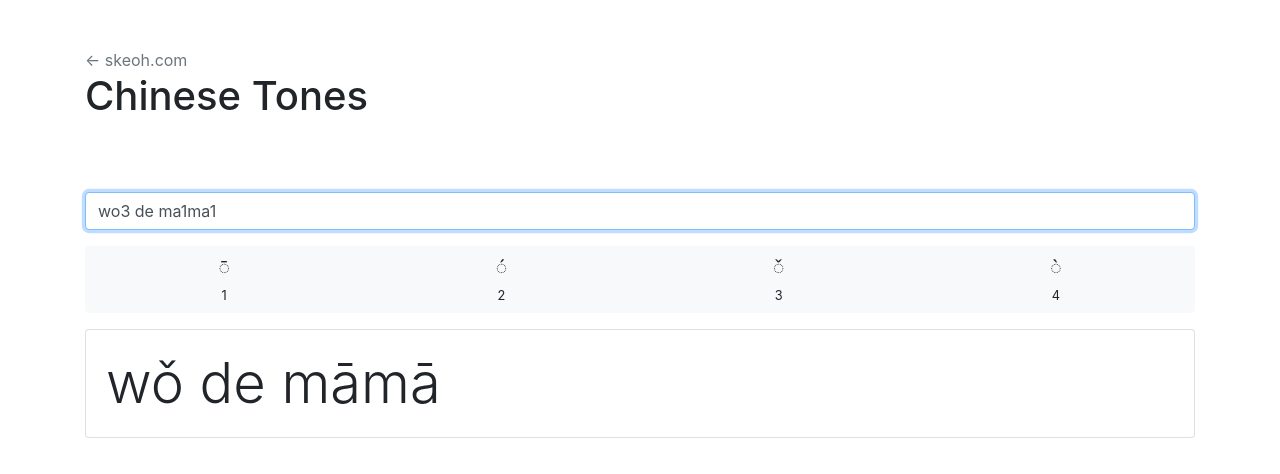
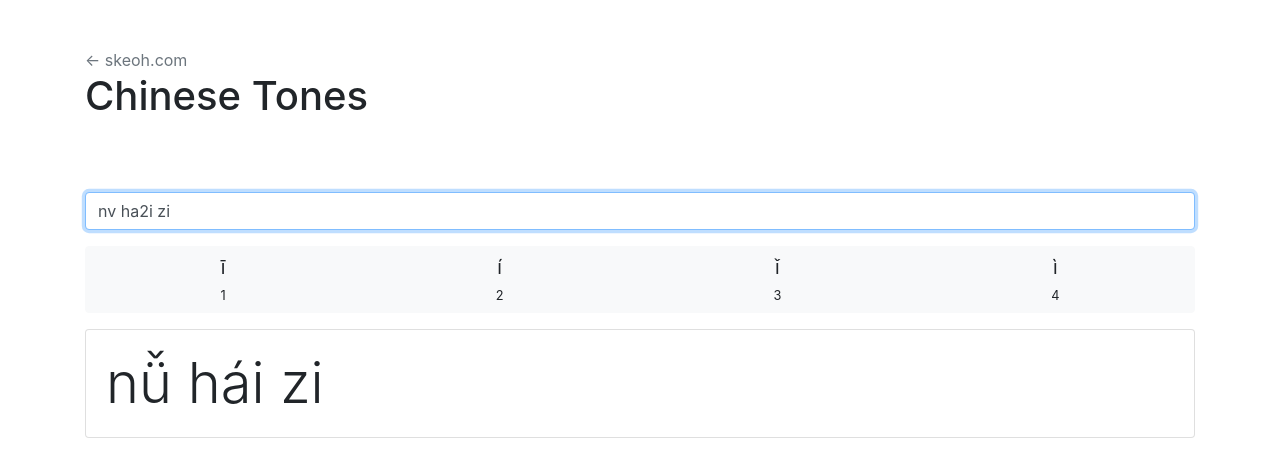
Before and after one commit to j-/chinese-tones, a React (Create React App) app: page / in a window 1280 px wide. Shown: the top 474 px of the page. Built offline with nearby package versions, Linux system fonts and the light colour scheme.

Commit message:
Change default value
From "wo3 de ma1ma1" to "nv ha2i zi". Demonstrates "nv" to "nǚ".

```diff
--- a/src/components/Convert.tsx
+++ b/src/components/Convert.tsx
@@ -2,7 +2,7 @@ import * as React from 'react';
 import { convert, getVowelAt } from '../convert';
 import { ToneButton1, ToneButton2, ToneButton3, ToneButton4 } from './ToneButton';
 
-export const DEFAULT_VALUE = 'wo3 de ma1ma1';
+export const DEFAULT_VALUE = 'nv ha2i zi';
 
 const Convert: React.FC = () => {
   // Refs
```
